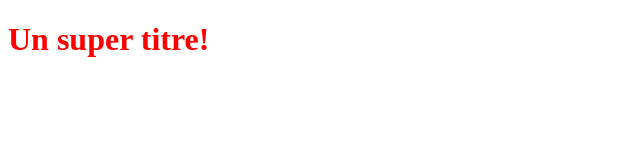
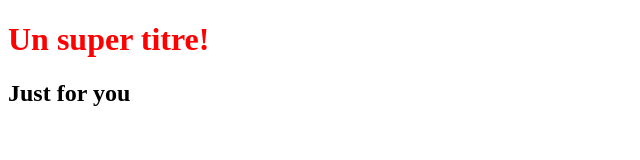
Before and after one commit to SaraahAm/OpenclassroomsProject, a plain HTML site: page index.html in a window 1280 px wide. Shown: the whole page, without its empty margins (0-640 px from the left). Drawn offline with Linux system fonts and the light colour scheme.

Commit message:
Ajoute d'un h2 pour Maxime

```diff
--- a/index.html
+++ b/index.html
@@ -6,5 +6,6 @@
 </head>
 <body>
    <h1>Un super titre!</h1>
+   <h2>Just for you</h2>
 </body>
 </html>
```
